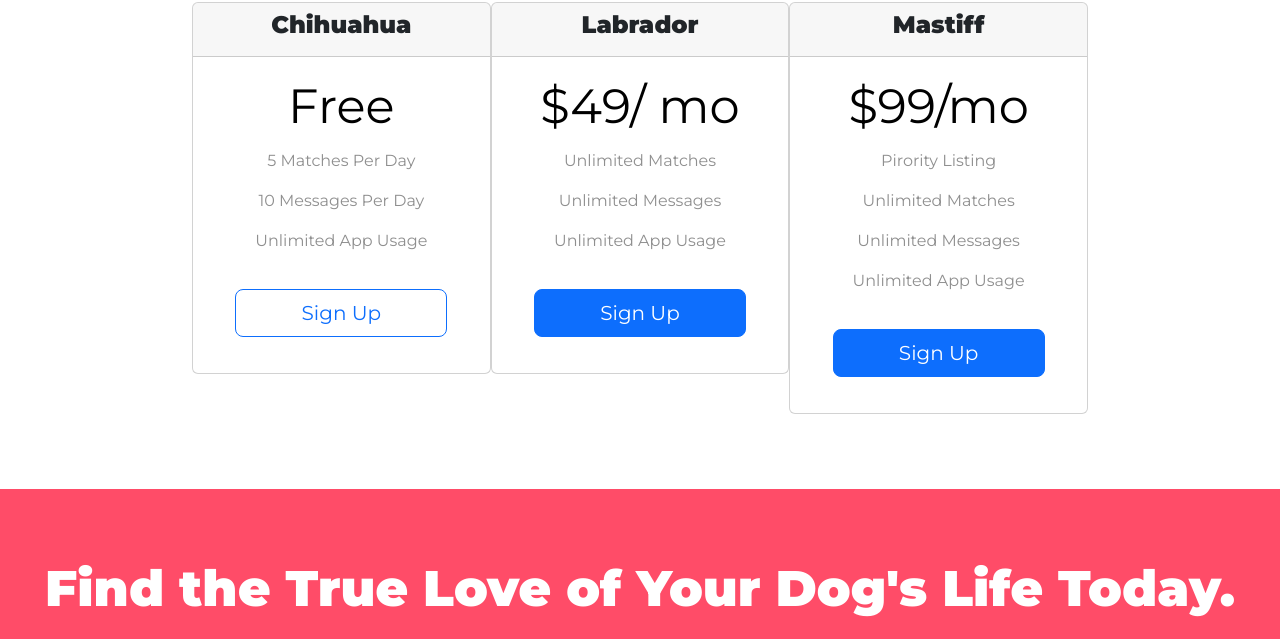
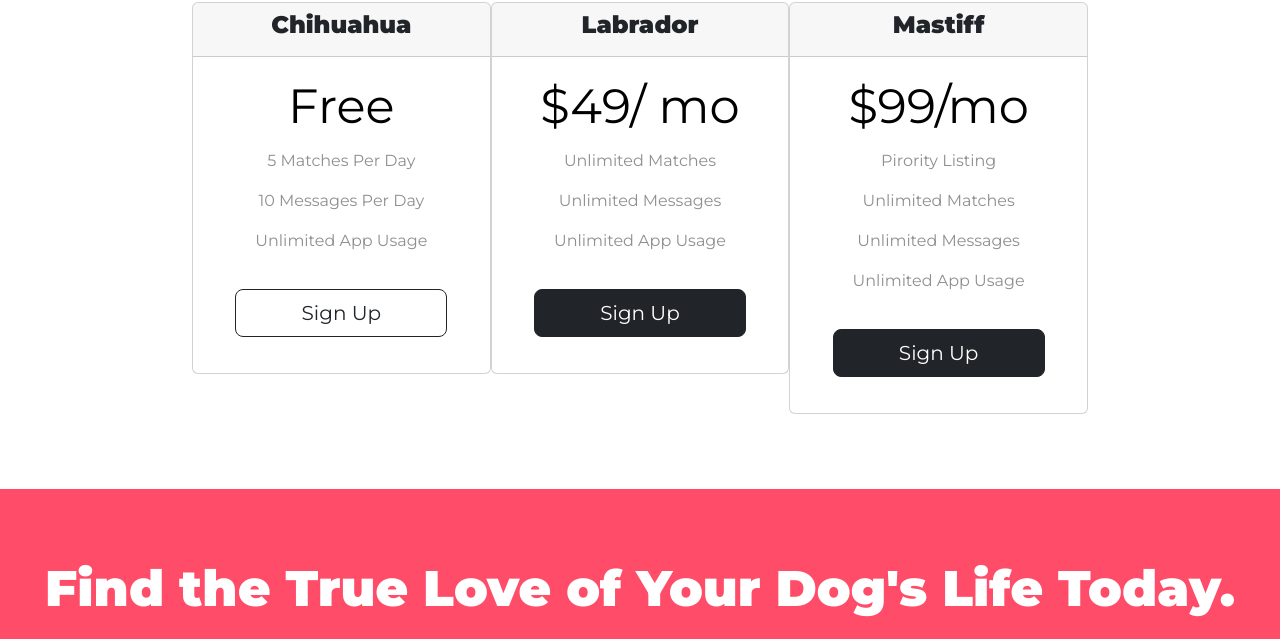
Before and after one commit to Nurse037/tindog, a plain HTML site: page index.html in a window 1280 px wide. Shown: the part 1916-2555 px from the top of the page. Drawn offline with nearby package versions, Linux system fonts and the light colour scheme.

Commit message:
updated v1.1

```diff
--- a/index.html
+++ b/index.html
@@ -141,7 +141,7 @@
             <p>10 Messages Per Day</p>
             <p>Unlimited App Usage</p>
 
-            <a href="#" id="price-btn" class="btn btn-outline-primary btn-lg btn-block">Sign Up</a>
+            <a href="#" id="price-btn" class="btn btn-outline-dark btn-lg btn-block">Sign Up</a>
           </div>
         </div>
       </div>
@@ -157,7 +157,7 @@
             <p>Unlimited Messages</p>
             <p>Unlimited App Usage</p>
 
-            <a href="#" id="price-btn" class="btn btn-primary btn-lg btn-block">Sign Up</a>
+            <a href="#" id="price-btn" class="btn btn-dark btn-lg btn-block">Sign Up</a>
           </div>
         </div>
       </div>
@@ -173,7 +173,7 @@
             <p>Unlimited Matches</p>
             <p>Unlimited Messages</p>
             <p>Unlimited App Usage</p>
-            <a href="#" id="price-btn" class="btn btn-primary btn-lg btn-block">Sign Up</a>
+            <a href="#" id="price-btn" class="btn btn-dark btn-lg btn-block">Sign Up</a>
           </div>
         </div>
       </div>
```
